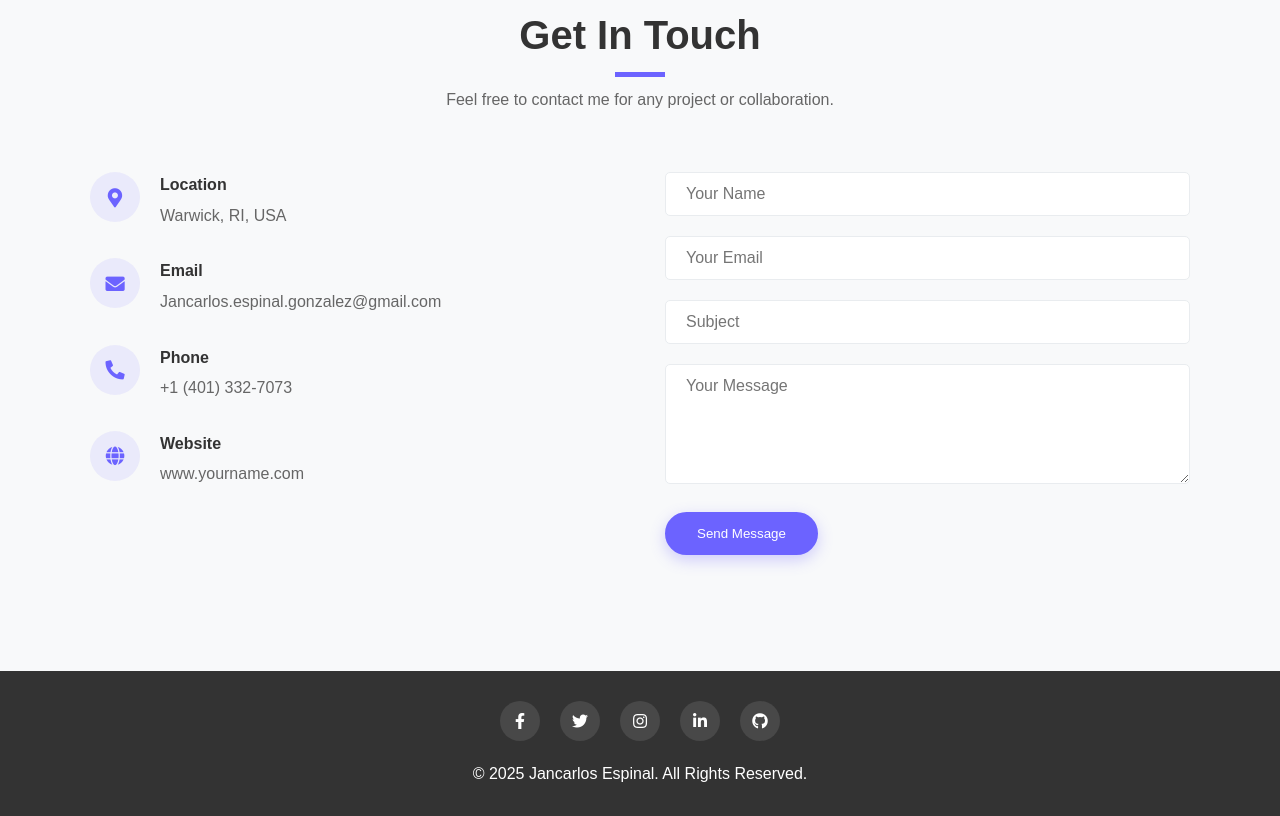
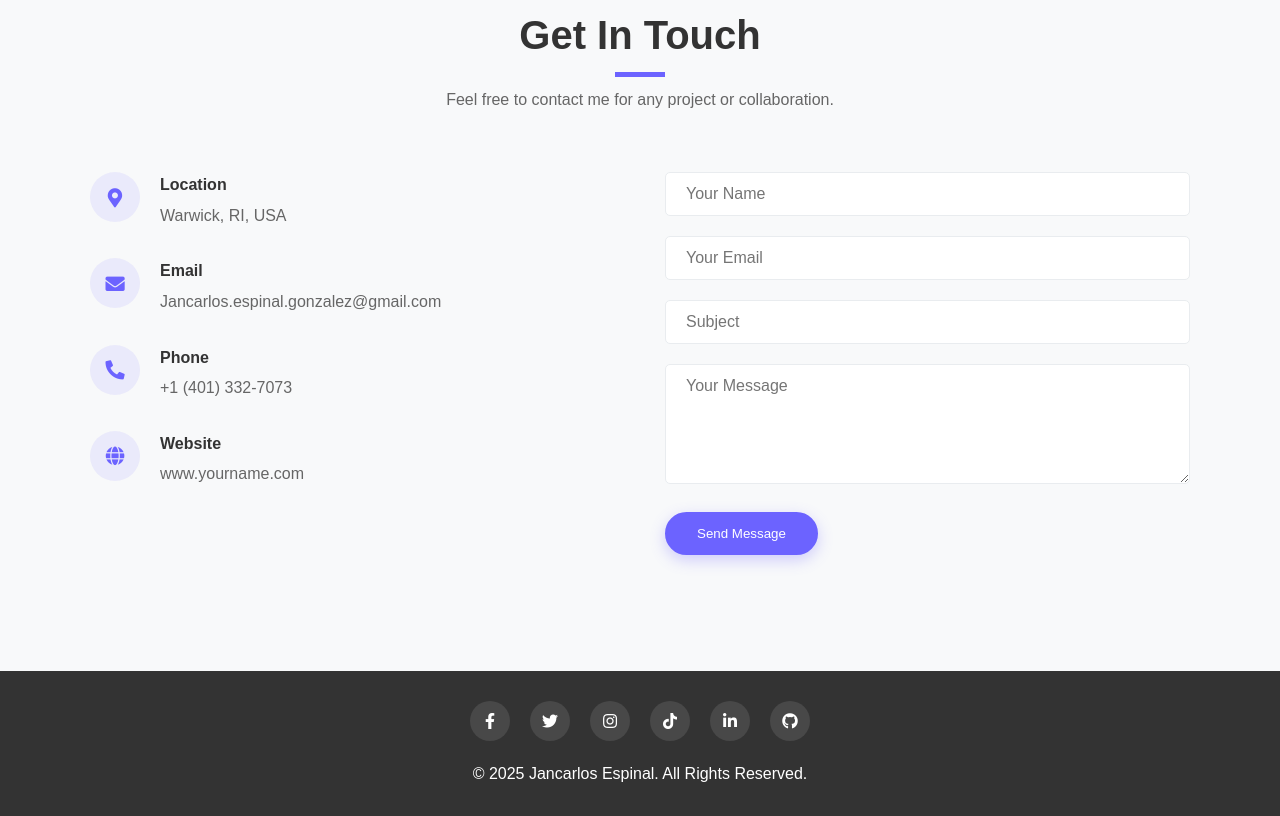
Before and after one commit to AizenKai1001/AizenKai1001.github.io, a plain HTML site: page index.html in a window 1280 px wide. Shown: the part 3487-4303 px from the top of the page. Drawn offline with Linux system fonts and the light colour scheme.

Commit message:
added tiktok link

```diff
--- a/index.html
+++ b/index.html
@@ -453,6 +453,7 @@
           <a href="#" class="social-link"><i class="fab fa-facebook-f"></i></a>
           <a href="#" class="social-link"><i class="fab fa-twitter"></i></a>
           <a href="#" class="social-link"><i class="fab fa-instagram"></i></a>
+          <a href="https://www.tiktok.com/@aizenkaidevlogs" class="social-link" target="_blank"><i class="fab fa-tiktok"></i></a>
           <a href="#" class="social-link"><i class="fab fa-linkedin-in"></i></a>
           <a href="#" class="social-link"><i class="fab fa-github"></i></a>
         </div>
```
